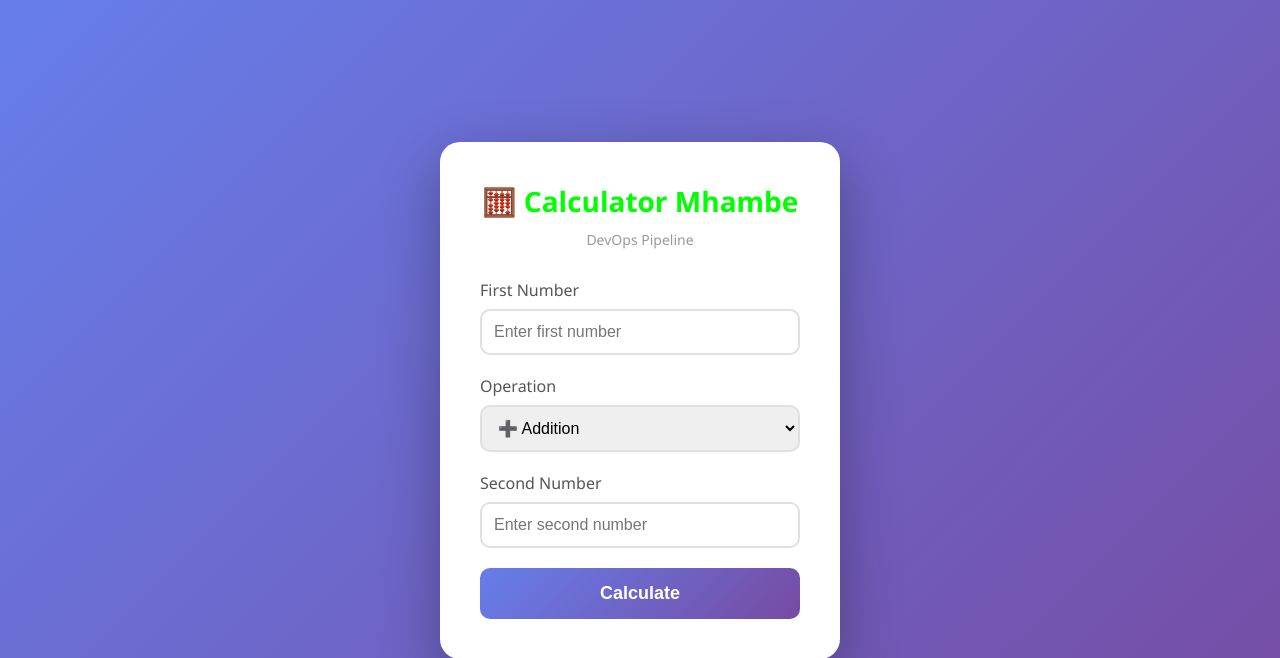
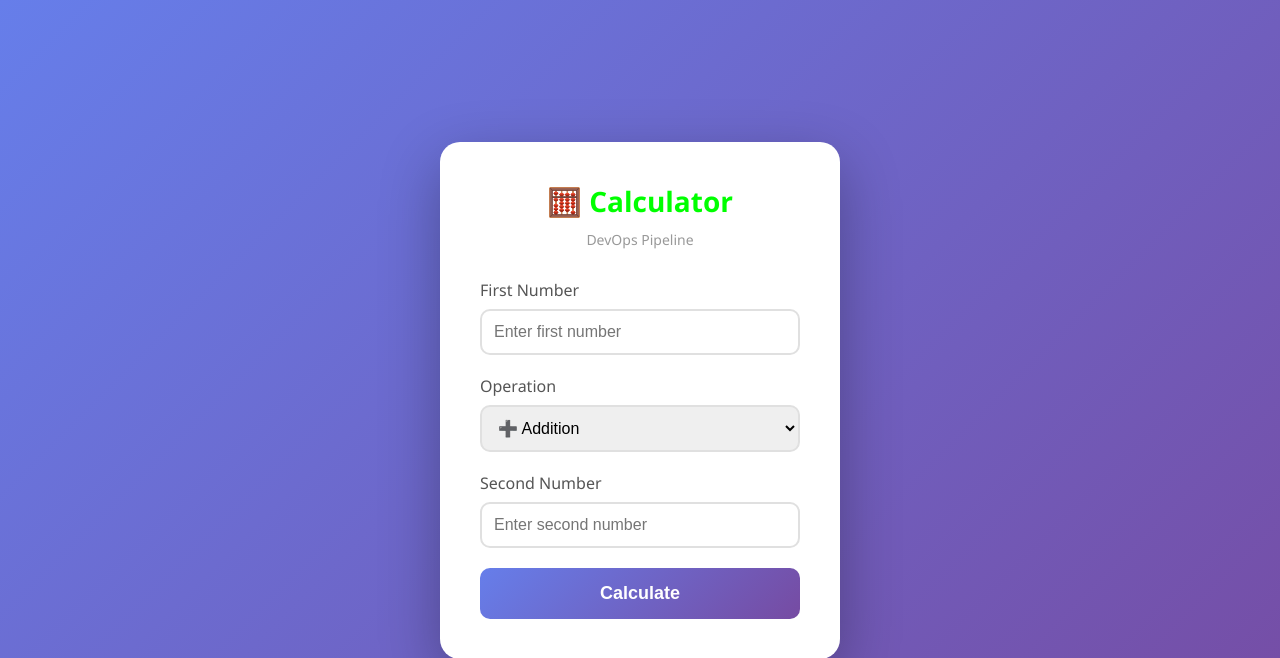
Before and after one commit to ianmhambe/python-calculator-devops, a Flask app: page / in a window 1280 px wide. Shown: the top 658 px of the page. Run offline with Flask 3, Linux system fonts and the light colour scheme.

Commit message:
Simple change

```diff
--- a/templates/index.html
+++ b/templates/index.html
@@ -70,7 +70,7 @@
 </head>
 <body>
     <div class="container">
-        <h1>🧮 Calculator Mhambe</h1>
+        <h1>🧮 Calculator </h1>
         <p class="subtitle">DevOps Pipeline </p>
         <div class="input-group">
             <label for="num1">First Number</label>
```
